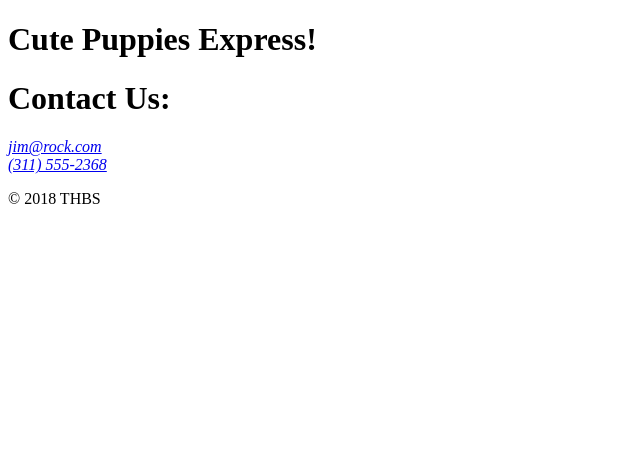
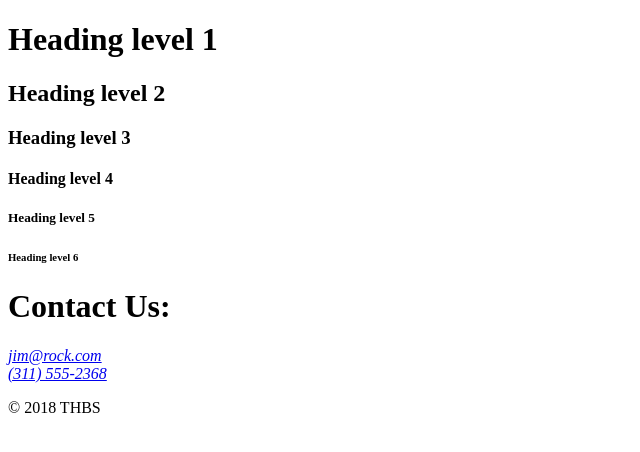
Before and after one commit to ChaitaliSamudre/thbs_mean_mern, a plain HTML site: page html-css/index.html in a window 1280 px wide. Shown: the whole page, without its empty margins (0-640 px from the left). Drawn offline with Linux system fonts and the light colour scheme.

Commit message:
added header

```diff
--- a/html-css/index.html
+++ b/html-css/index.html
@@ -8,7 +8,14 @@
 </head>
 <body>
     <header class="page-header">
-        <h1>Cute Puppies Express!</h1>
+
+        <h1>Heading level 1</h1>
+<h2>Heading level 2</h2>
+<h3>Heading level 3</h3>
+<h4>Heading level 4</h4>
+<h5>Heading level 5</h5>
+<h6>Heading level 6</h6>
+
     </header>
 
     <h1>Contact Us:</h1>
```
